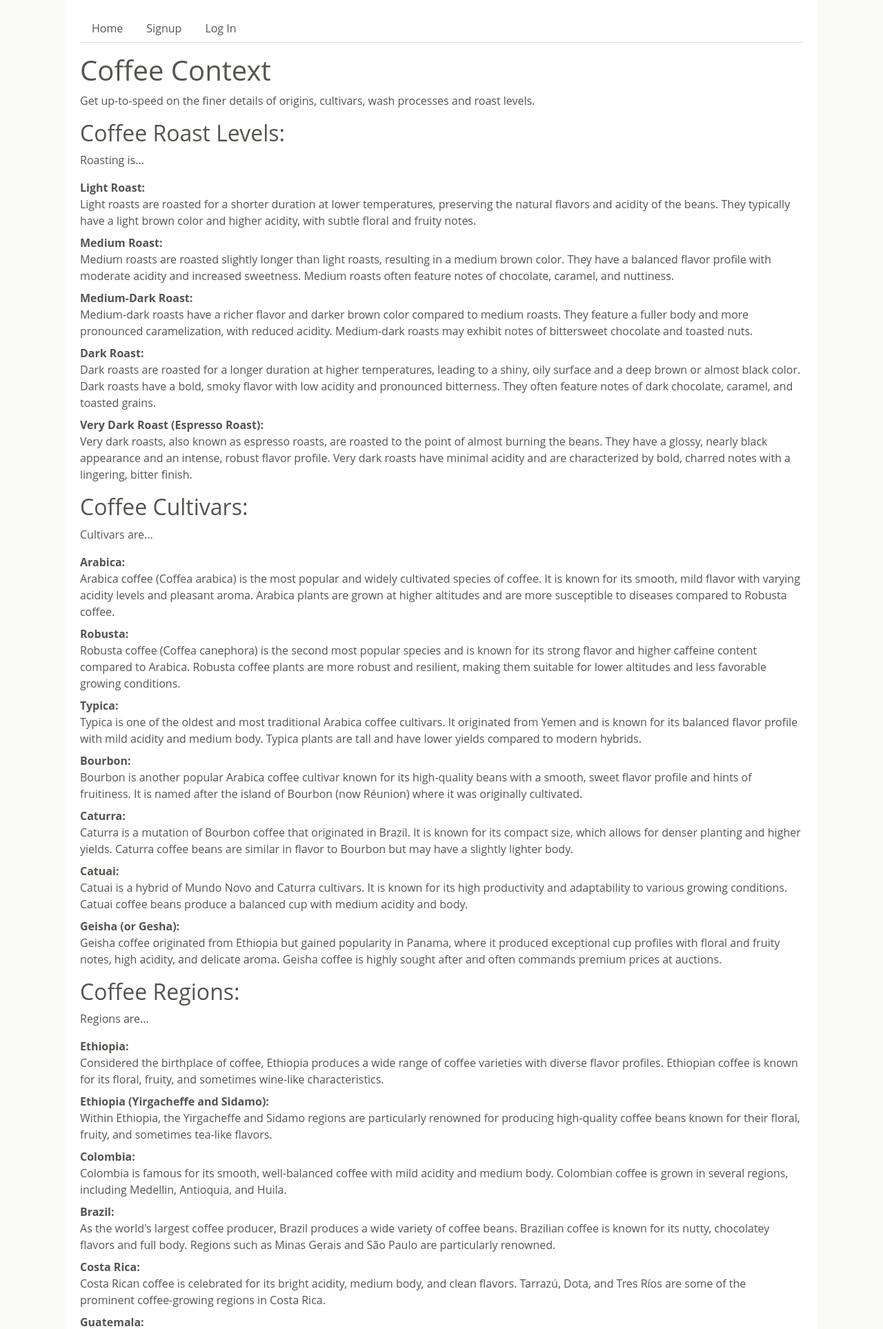
After one commit to mikeygough/coffee-hunter-100, a Flask app: page /coffee_context in a window 1280 px wide. The commit adds this page. Shown: the top 1927 px of the page at 69% size. Run offline with Flask 2, Linux system fonts and the light colour scheme.

Commit message:
add coffee_context

```diff
--- a/ch_100_app/main/routes.py
+++ b/ch_100_app/main/routes.py
@@ -144,3 +144,8 @@ def delete_note(note_id):
 
     flash("Note deleted successfully", "success")
     return redirect(url_for("main.bean_detail", bean_id=bean_id))
+
+
+@main.route("/coffee_context")
+def coffee_context():
+    return render_template("coffee_context.html")
--- /dev/null
+++ b/ch_100_app/templates/coffee_context.html
@@ -0,0 +1,281 @@
+{% extends 'base.html' %} {% block content %}
+
+<header>
+  <h1>Coffee Context</h1>
+  <p>
+    Get up-to-speed on the finer details of origins, cultivars, wash
+    processes and roast levels.
+  </p>
+</header>
+
+<article>
+  <header>
+    <h2>Coffee Roast Levels:</h2>
+    <p>Roasting is...</p>
+  </header>
+
+  <section>
+    <dl>
+      <dt>Light Roast:</dt>
+      <dd>
+        Light roasts are roasted for a shorter duration at lower
+        temperatures, preserving the natural flavors and acidity of
+        the beans. They typically have a light brown color and higher
+        acidity, with subtle floral and fruity notes.
+      </dd>
+
+      <dt>Medium Roast:</dt>
+      <dd>
+        Medium roasts are roasted slightly longer than light roasts,
+        resulting in a medium brown color. They have a balanced flavor
+        profile with moderate acidity and increased sweetness. Medium
+        roasts often feature notes of chocolate, caramel, and
+        nuttiness.
+      </dd>
+
+      <dt>Medium-Dark Roast:</dt>
+      <dd>
+        Medium-dark roasts have a richer flavor and darker brown color
+        compared to medium roasts. They feature a fuller body and more
+        pronounced caramelization, with reduced acidity. Medium-dark
+        roasts may exhibit notes of bittersweet chocolate and toasted
+        nuts.
+      </dd>
+
+      <dt>Dark Roast:</dt>
+      <dd>
+        Dark roasts are roasted for a longer duration at higher
+        temperatures, leading to a shiny, oily surface and a deep
+        brown or almost black color. Dark roasts have a bold, smoky
+        flavor with low acidity and pronounced bitterness. They often
+        feature notes of dark chocolate, caramel, and toasted grains.
+      </dd>
+
+      <dt>Very Dark Roast (Espresso Roast):</dt>
+      <dd>
+        Very dark roasts, also known as espresso roasts, are roasted
+        to the point of almost burning the beans. They have a glossy,
+        nearly black appearance and an intense, robust flavor profile.
+        Very dark roasts have minimal acidity and are characterized by
+        bold, charred notes with a lingering, bitter finish.
+      </dd>
+    </dl>
+  </section>
+</article>
+
+<article>
+  <header>
+    <h2>Coffee Cultivars:</h2>
+    <p>Cultivars are...</p>
+  </header>
+
+  <section>
+    <dl>
+      <dt>Arabica:</dt>
+      <dd>
+        Arabica coffee (Coffea arabica) is the most popular and widely
+        cultivated species of coffee. It is known for its smooth, mild
+        flavor with varying acidity levels and pleasant aroma. Arabica
+        plants are grown at higher altitudes and are more susceptible
+        to diseases compared to Robusta coffee.
+      </dd>
+
+      <dt>Robusta:</dt>
+      <dd>
+        Robusta coffee (Coffea canephora) is the second most popular
+        species and is known for its strong flavor and higher caffeine
+        content compared to Arabica. Robusta coffee plants are more
+        robust and resilient, making them suitable for lower altitudes
+        and less favorable growing conditions.
+      </dd>
+
+      <dt>Typica:</dt>
+      <dd>
+        Typica is one of the oldest and most traditional Arabica
+        coffee cultivars. It originated from Yemen and is known for
+        its balanced flavor profile with mild acidity and medium body.
+        Typica plants are tall and have lower yields compared to
+        modern hybrids.
+      </dd>
+
+      <dt>Bourbon:</dt>
+      <dd>
+        Bourbon is another popular Arabica coffee cultivar known for
+        its high-quality beans with a smooth, sweet flavor profile and
+        hints of fruitiness. It is named after the island of Bourbon
+        (now Réunion) where it was originally cultivated.
+      </dd>
+
+      <dt>Caturra:</dt>
+      <dd>
+        Caturra is a mutation of Bourbon coffee that originated in
+        Brazil. It is known for its compact size, which allows for
+        denser planting and higher yields. Caturra coffee beans are
+        similar in flavor to Bourbon but may have a slightly lighter
+        body.
+      </dd>
+
+      <dt>Catuai:</dt>
+      <dd>
+        Catuai is a hybrid of Mundo Novo and Caturra cultivars. It is
+        known for its high productivity and adaptability to various
+        growing conditions. Catuai coffee beans produce a balanced cup
+        with medium acidity and body.
+      </dd>
+
+      <dt>Geisha (or Gesha):</dt>
+      <dd>
+        Geisha coffee originated from Ethiopia but gained popularity
+        in Panama, where it produced exceptional cup profiles with
+        floral and fruity notes, high acidity, and delicate aroma.
+        Geisha coffee is highly sought after and often commands
+        premium prices at auctions.
+      </dd>
+    </dl>
+  </section>
+</article>
+
+<article>
+  <header>
+    <h2>Coffee Regions:</h2>
+    <p>Regions are...</p>
+  </header>
+
+  <section>
+    <dl>
+      <dt>Ethiopia:</dt>
+      <dd>
+        Considered the birthplace of coffee, Ethiopia produces a wide
+        range of coffee varieties with diverse flavor profiles.
+        Ethiopian coffee is known for its floral, fruity, and
+        sometimes wine-like characteristics.
+      </dd>
+
+      <dt>Ethiopia (Yirgacheffe and Sidamo):</dt>
+      <dd>
+        Within Ethiopia, the Yirgacheffe and Sidamo regions are
+        particularly renowned for producing high-quality coffee beans
+        known for their floral, fruity, and sometimes tea-like
+        flavors.
+      </dd>
+
+      <dt>Colombia:</dt>
+      <dd>
+        Colombia is famous for its smooth, well-balanced coffee with
+        mild acidity and medium body. Colombian coffee is grown in
+        several regions, including Medellin, Antioquia, and Huila.
+      </dd>
+
+      <dt>Brazil:</dt>
+      <dd>
+        As the world's largest coffee producer, Brazil produces a wide
+        variety of coffee beans. Brazilian coffee is known for its
+        nutty, chocolatey flavors and full body. Regions such as Minas
+        Gerais and São Paulo are particularly renowned.
+      </dd>
+
+      <dt>Costa Rica:</dt>
+      <dd>
+        Costa Rican coffee is celebrated for its bright acidity,
+        medium body, and clean flavors. Tarrazú, Dota, and Tres Ríos
+        are some of the prominent coffee-growing regions in Costa
+        Rica.
+      </dd>
+
+      <dt>Guatemala:</dt>
+      <dd>
+        Guatemala produces coffee with a distinct acidity, balanced
+        sweetness, and fruity notes. Antigua, Huehuetenango, and Cobán
+        are well-known coffee regions in Guatemala.
+      </dd>
+
+      <dt>Kenya:</dt>
+      <dd>
+        Kenyan coffee is prized for its bright acidity, bold flavors,
+        and complex profiles. Coffees from regions such as Nyeri and
+        Kirinyaga are highly regarded for their wine-like acidity and
+        fruity notes.
+      </dd>
+
+      <dt>Panama:</dt>
+      <dd>
+        Panama is famous for its Geisha coffee, which is celebrated
+        for its floral aroma, vibrant acidity, and complex flavor
+        profile. Boquete and Volcán are key coffee-producing regions
+        in Panama.
+      </dd>
+    </dl>
+  </section>
+</article>
+
+<article>
+  <header>
+    <h2>Coffee Processes:</h2>
+    <p>Processes are...</p>
+  </header>
+
+  <section>
+    <dl>
+      <dt>Washed Process (Wet Process):</dt>
+      <dd>
+        In the washed process, also known as the wet process, freshly
+        harvested coffee cherries are pulped to remove the outer skin,
+        and the beans are then fermented in water to remove the
+        mucilage layer. After fermentation, the beans are washed and
+        dried. This method tends to produce coffees with bright
+        acidity, clean flavors, and a lighter body.
+      </dd>
+
+      <dt>Natural Process (Dry Process):</dt>
+      <dd>
+        In the natural process, also known as the dry process, ripe
+        coffee cherries are dried whole, allowing the beans to ferment
+        inside the fruit. Once dried, the outer skin and pulp are
+        removed, revealing the dried coffee beans. Natural process
+        coffees often have a fuller body, lower acidity, and intense
+        fruitiness due to the extended fermentation process.
+      </dd>
+
+      <dt>Anaerobic Fermentation:</dt>
+      <dd>
+        Anaerobic fermentation is a processing method where coffee
+        cherries are placed in a sealed container and fermented in the
+        absence of oxygen. This controlled fermentation process can
+        lead to unique flavor profiles, including fruity, wine-like,
+        or fermented notes, depending on the fermentation conditions
+        and duration.
+      </dd>
+
+      <dt>Honey Process:</dt>
+      <dd>
+        In the honey process, also known as pulped natural process,
+        the outer skin of the coffee cherry is removed, leaving some
+        or all of the sticky mucilage intact on the beans. The coffee
+        beans are then dried with the mucilage still attached. Honey
+        process coffees often have a sweetness and body somewhere
+        between washed and natural process coffees.
+      </dd>
+
+      <dt>Black Honey Process:</dt>
+      <dd>
+        In the Black Honey process, the coffee cherries are partially
+        depulped, leaving more mucilage intact compared to other honey
+        processes. The beans are then dried with the mucilage, which
+        results in a longer fermentation period and deeper sweetness.
+        Black Honey process coffees typically have a heavier body and
+        pronounced sweetness with complex flavor profiles.
+      </dd>
+
+      <dt>Red Honey Process:</dt>
+      <dd>
+        The Red Honey process falls between the Black Honey and Yellow
+        Honey processes in terms of mucilage removal. It involves
+        removing some of the mucilage from the beans before drying.
+        Red Honey process coffees often have a medium to heavy body
+        with a balanced acidity and sweet, fruity flavors.
+      </dd>
+    </dl>
+  </section>
+</article>
+
+{% endblock %}
```
Also changed, not shown: ch_100_app/templates/new_bean.html (+13 -13 lines), README.md, ch_100_app/database.db.
